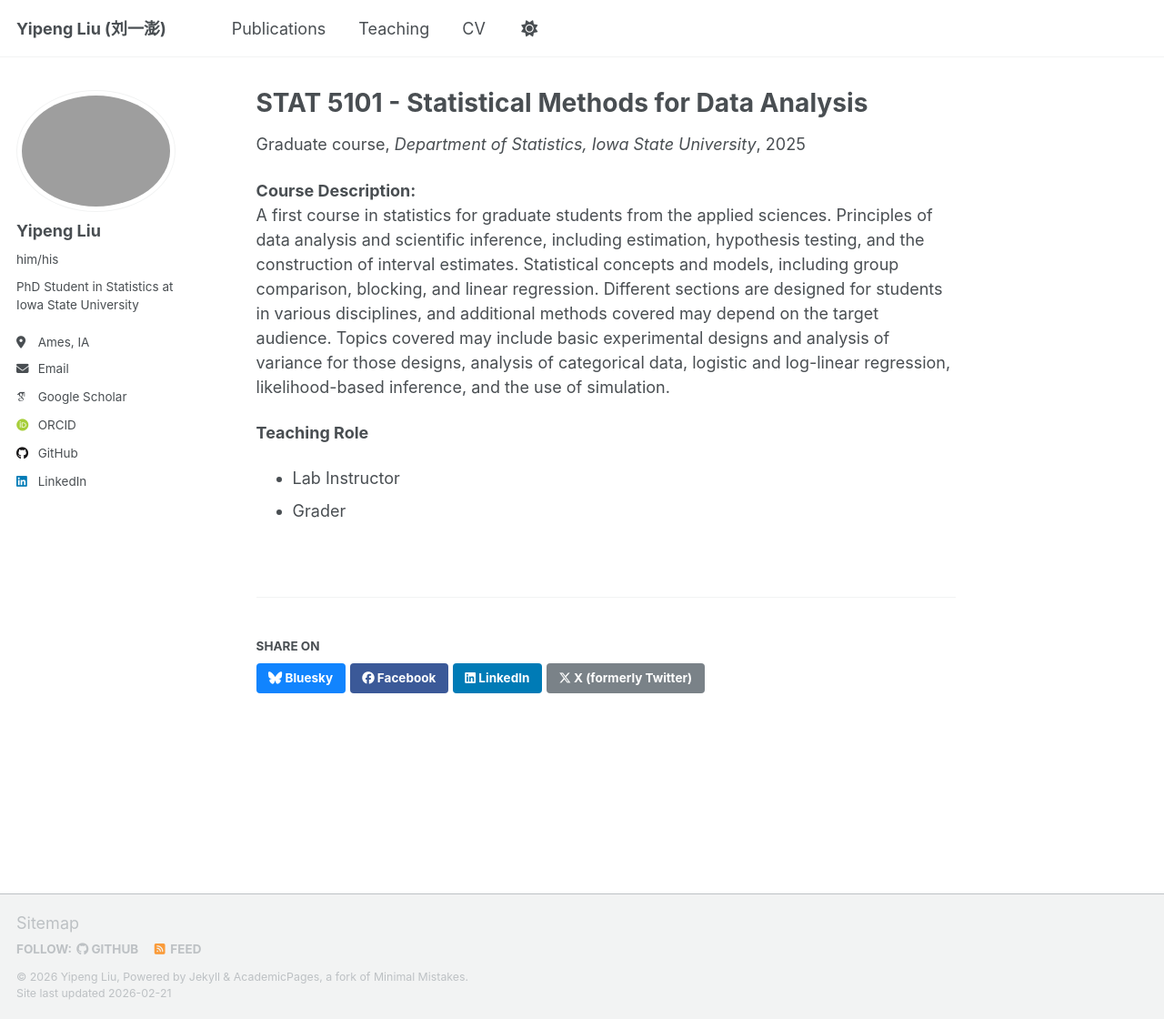
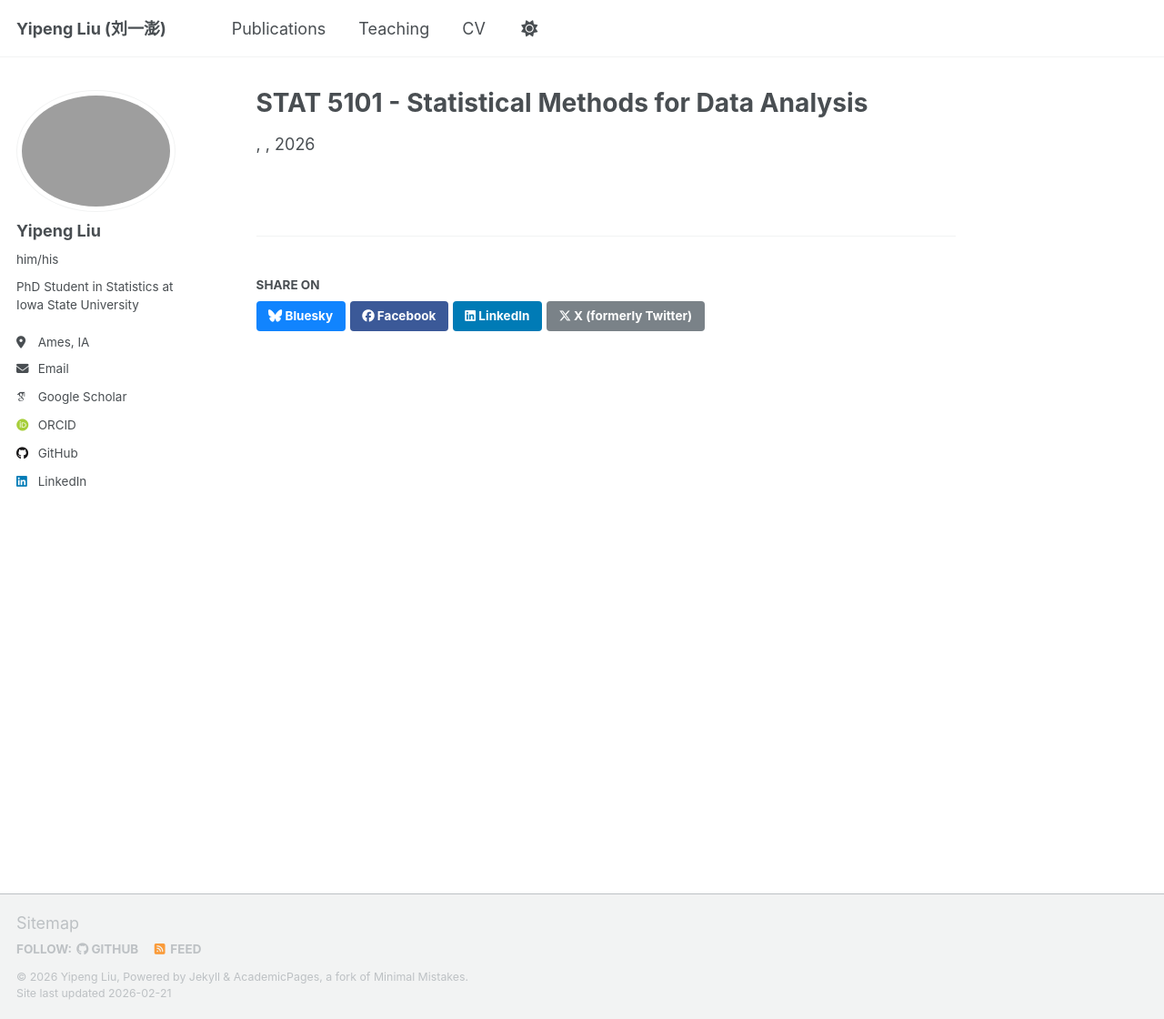
Before and after one commit to efraimlyp/efraimlyp.github.io, a Jekyll site: the page built from _teaching/stat-5101.md, in a window 1280 px wide and 1120 px high. Shown: the whole window at 91% size. Built offline with Jekyll 4.4.1, drawn with Linux system fonts in a browser that asks for light colours; some web fonts are replaced; a script that is not in the unit is left out.

Commit message:
Revise STAT 5101 course details and teaching roles
Updated course metadata and teaching role format.

```diff
--- a/_teaching/stat-5101.md
+++ b/_teaching/stat-5101.md
@@ -1,16 +1,8 @@
 ---
 title: "STAT 5101 - Statistical Methods for Data Analysis"
 collection: teaching
-type: "Graduate course"
 permalink: /teaching/2025-stat-5101
-venue: "Department of Statistics, Iowa State University"
-date: 2025-08-25
 semester: "Fall 2025"
-location: "Ames, IA"
+teaching_role:
+  - Lab Instructor
 ---
-**Course Description:**
-A first course in statistics for graduate students from the applied sciences. Principles of data analysis and scientific inference, including estimation, hypothesis testing, and the construction of interval estimates. Statistical concepts and models, including group comparison, blocking, and linear regression. Different sections are designed for students in various disciplines, and additional methods covered may depend on the target audience. Topics covered may include basic experimental designs and analysis of variance for those designs, analysis of categorical data, logistic and log-linear regression, likelihood-based inference, and the use of simulation.
-
-**Teaching Role**
-- Lab Instructor
-- Grader
```
